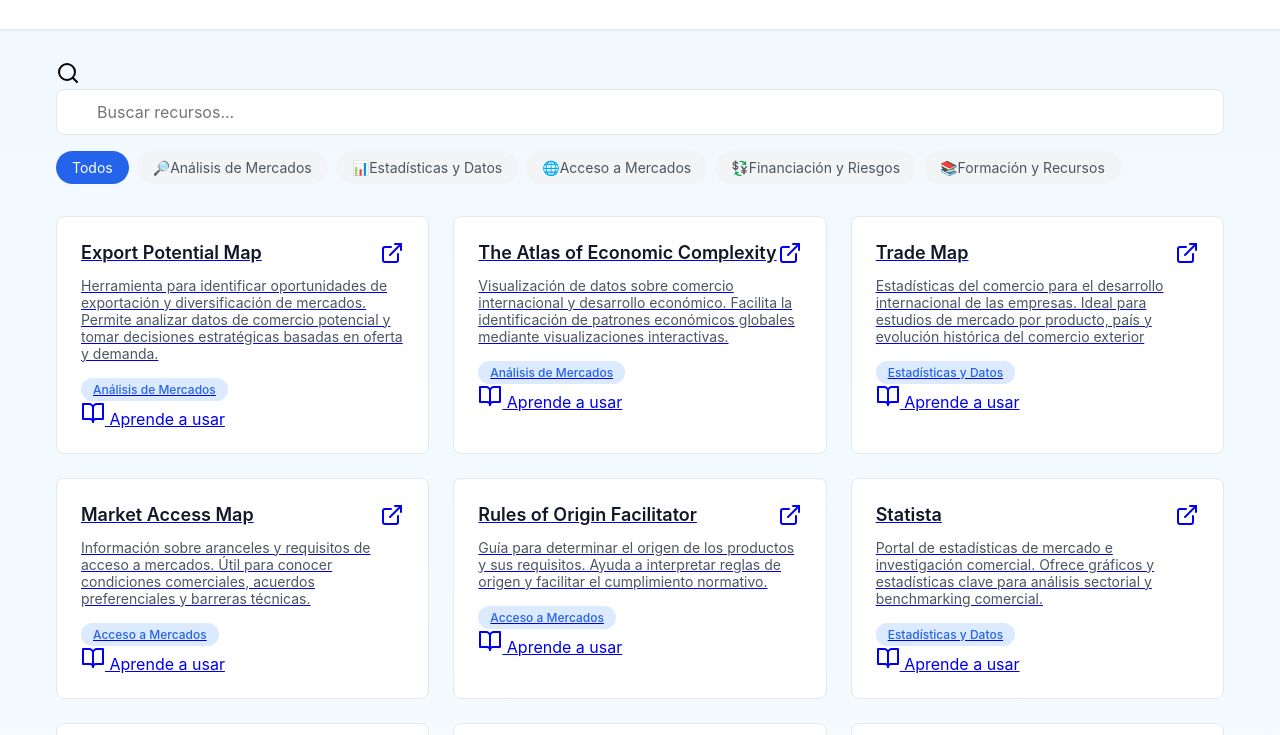
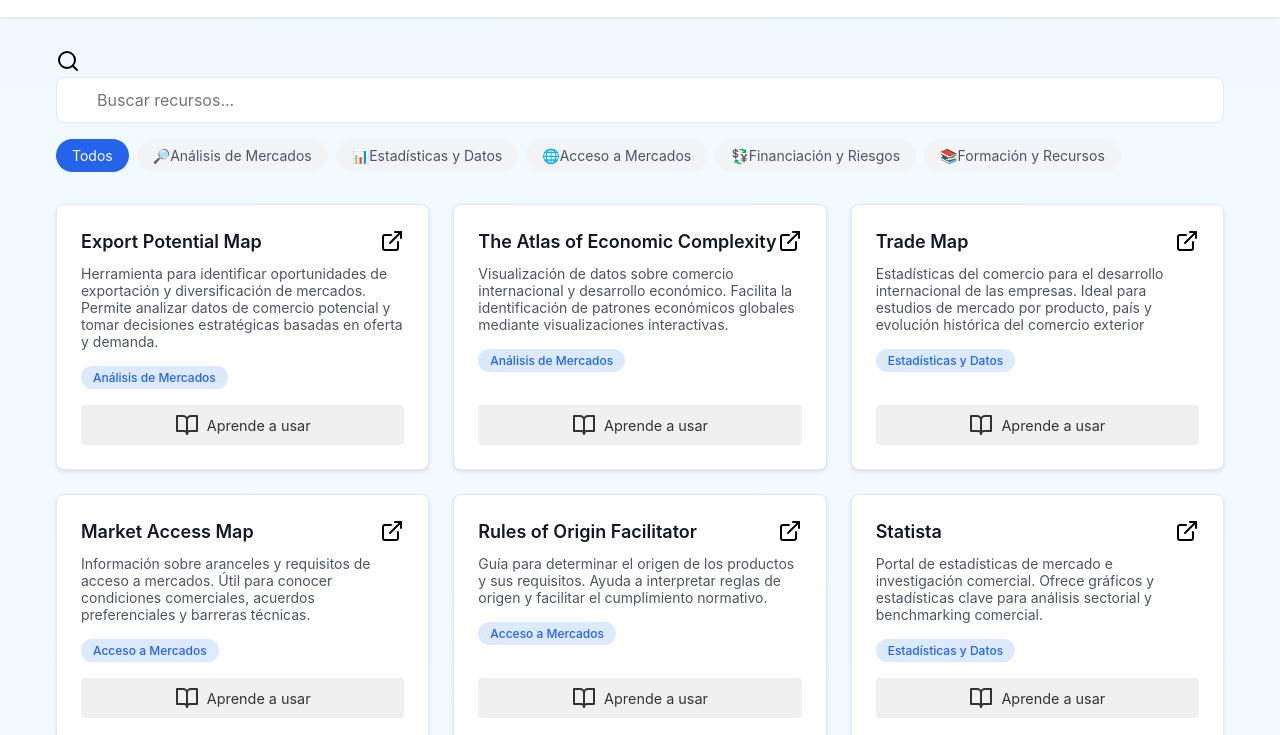
Before and after one commit to Edufrms/Pruebas-tool-box, a React app: page index.html in a window 1280 px wide. Shown: the part 169-904 px from the top of the page. Built offline with nearby package versions, Linux system fonts and the light colour scheme.

Commit message:
Update index.html

```diff
--- a/index.html
+++ b/index.html
@@ -1,7 +1,7 @@
 <!DOCTYPE html>
 <html lang="es">
 <head>
-    <!-- Google tag (gtag.js) -->
+        <!-- Google tag (gtag.js) -->
 <script async src="https://www.googletagmanager.com/gtag/js?id=G-J1YVJESR6W"></script>
 <script>
   window.dataLayer = window.dataLayer || [];
@@ -18,10 +18,52 @@
     <script src="lucide.min.js"></script>
     <meta name="google-adsense-account" content="ca-pub-3325448390634704">
     <link rel="stylesheet" href="styles.css">
-    </head>
+    <style>
+        .resource-card {
+            position: relative;
+            background: white;
+            border-radius: 8px;
+            padding: 1.5rem;
+            box-shadow: 0 2px 4px rgba(0, 0, 0, 0.1);
+            transition: transform 0.2s ease;
+            display: flex;
+            flex-direction: column;
+        }
+
+        .resource-link {
+            text-decoration: none;
+            color: inherit;
+            flex-grow: 1;
+        }
+
+        .learn-btn {
+            display: flex;
+            align-items: center;
+            justify-content: center;
+            gap: 0.5rem;
+            background: #f0f0f0;
+            color: #333;
+            padding: 0.5rem 1rem;
+            border-radius: 4px;
+            text-decoration: none;
+            font-size: 0.9rem;
+            margin-top: 1rem;
+            transition: background-color 0.2s ease;
+        }
+
+        .learn-btn:hover {
+            background: #e0e0e0;
+        }
+
+        .learn-btn i {
+            width: 16px;
+            height: 16px;
+        }
+    </style>
+</head>
 <body>
     <header>
-        <a href="index-en.html" class="lang-btn">🇺🇸 English</a>
+        <a href="index-en.html">🇺🇸 English</a>
   <div class="header-content" style="flex-direction: column; text-align: center; gap: 0.5rem;">
     <div class="logo" style="justify-content: center;">
       <i data-lucide="globe-2"></i>
```
